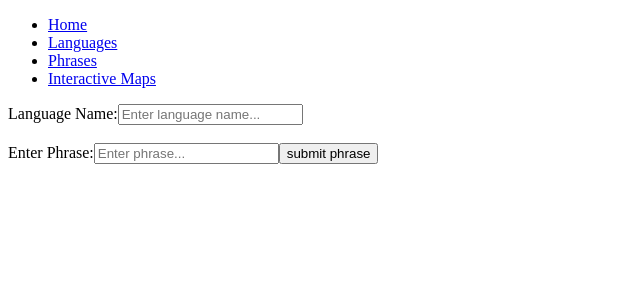
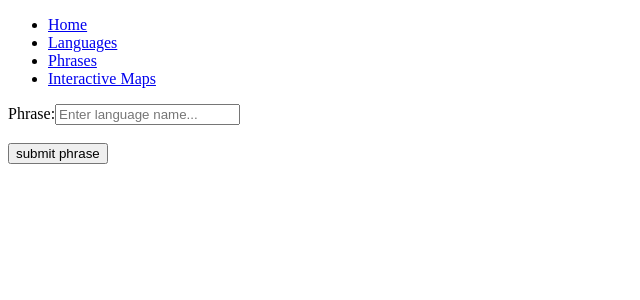
Before and after one commit to chica25/Fonetica_frontend, a React (Create React App) app: page /phrases/new in a window 1280 px wide. Shown: the top 300 px of the page, without its empty margins (0-640 px from the left). Built offline with nearby package versions, Linux system fonts and the light colour scheme.

Commit message:
Edit PhraseForm to a class component, alter fetchNewPhrase action

```diff
--- a/src/actions/actionsCreator.js
+++ b/src/actions/actionsCreator.js
@@ -30,18 +30,19 @@ export const fetchLanguagePhrases = (languageId) => {
 
 // phrases post action
 
-export const fetchNewPhrase = (newData) => {
+export const fetchNewPhrase = (data) => {
+    // console.log(cata)
     return dispatch => {
-        fetch(`http://localhost:3000/api/v1/phrases`, {
-            method: 'POST',
+        fetch('http://localhost:3000/api/v1/phrases', {
             headers: {
                 'Content-Type': 'application/json',
             },
-            body: JSON.stringify({ phrase: newData }),
+            method: 'POST',
+            body: JSON.stringify(data),
         })
             .then(response => response.json())
                 .then(newPhrases => dispatch({
                     type: 'CREATE_PHRASES',
                     payload: newPhrases }))
-            }
+         }
     }
--- a/src/components/PhraseForm.js
+++ b/src/components/PhraseForm.js
@@ -3,39 +3,54 @@ import { fetchNewPhrase } from "../actions/actionsCreator";
 import { connect } from 'react-redux'
 
 
-const PhraseForm = ({languageName, enterPhrase, history}) => {
+class PhraseForm extends React.Component {
+   state = {
+       foreign_phrase: "",
+   }
 
-    const handleChange = (e) => {
-         //
+    handleChange = (e) => {
+        this.setState({
+            [e.target.name]: e.target.value
+        })
     }
 
-    const handleSubmit = (e) => {
+
+    handleSubmit = (e) => {
         e.preventDefault();
+        this.props.fetchNewPhrase({
+            foreign_phrase: this.state.foreign_phrase
+            // newPhrase: this.state.foreign_phrase
+        })
+        this.setState({
+            foreign_phrase: "",
+            // NewPhrase: ""
+        })
     }
 
-    return(
-        <div>
-            <form onSubmit={handleSubmit}>
-            <label>Language Name:</label>
-                <input placeholder="Enter language name..."type="text" name="languageName" onClick={handleChange} value={languageName}/>
-                <br/><br/>
-                <label>Enter Phrase:</label>
-                <input placeholder="Enter phrase..." type="text" name="enterPhrase" name="name" onClick={handleChange} value={enterPhrase}/>
-                <input type="submit" value="submit phrase" />
-            </form>
-        </div>
-    )
-
+        render(){
+            return(
+                <div>
+                    <form onSubmit={this.handleSubmit}>
+                        <label>Phrase:</label>
+                        <input placeholder="Enter language name..."type="text" name="foreign_phrase" onChange={this.handleChange} value={this.state.foreign_phrase}/>
+                        <br/><br/>
+                        {/* <label>Enter Phrase:</label>
+                        <input placeholder="Enter phrase..." type="text" name="enterPhrase" name="name" onClick={this.handleChange} value={enterPhrase}/> */}
+                        <input type="submit" value="submit phrase" />
+                    </form>
+                </div>
+            )
+        }
 
 }
 
-const mapStateToProps = (state) => ({
-    newPhrases: state.newPhrases
-        // const { languageName, enterPhrase } = state.PhraseForm,
-        // // return {
-        // languageName,
-        // enterPhrase
-})
+const mapStateToProps = (state) => {
+    // newPhrases: state.newPhrases
+        // const { languageName, enterPhrase, name} = state.PhraseForm
+        return {
+            formData: state.PhraseForm
+        }
+}
 
 
 export default connect(mapStateToProps, { fetchNewPhrase })(PhraseForm);
--- a/src/reducers/languageReducer.js
+++ b/src/reducers/languageReducer.js
@@ -1,13 +1,11 @@
 const initialState = {
     languages: [],
     phrases: [],
-    createPhrase: {
-        languageName: "",
-        enterPhrase: ""
-    }
+    createPhrase: []
 }
 
 export const languageReducer = (state = initialState, action) => {
+    // console.log("hello!!!", action)
     switch(action.type){
         case 'GET_LANGUAGES':
             return {...state, languages: action.payload}
@@ -17,8 +15,7 @@ export const languageReducer = (state = initialState, action) => {
             return {...state, phrases: action.payload}
 
         case 'CREATE_PHRASES':
-            // return action.payload
-            return {...state, [action.formData.name]: action.formData.value}
+            return [...state, action.payload]
 
             default:
                 return state;
```
Also changed, not shown: 1 other file (tests, documents, lock files or other folders).
